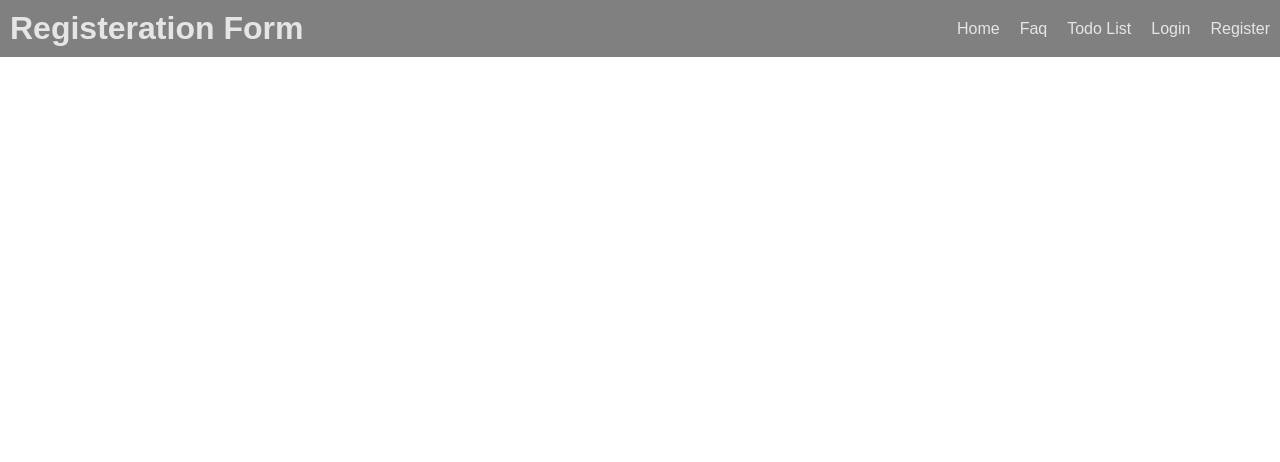
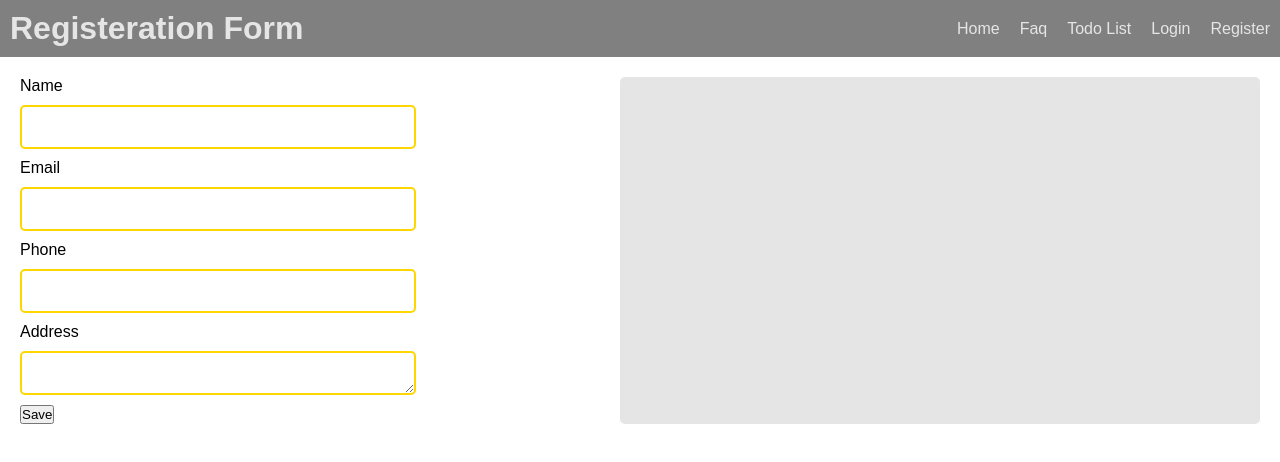
Before and after one commit to 3uzamil/react-project, a React (Vite) app: page /Register in a window 1280 px wide. Shown: the top 462 px of the page. Built offline with nearby package versions, Linux system fonts and the light colour scheme.

Commit message:
fix: design registration page

```diff
--- a/src/index.css
+++ b/src/index.css
@@ -21,7 +21,7 @@ a {
   color: #e5e5e5;
   text-decoration: none;
 }
-button:hover{
+button:hover {
   cursor: pointer;
 }
 .loginForm {
@@ -33,18 +33,46 @@ button:hover{
   flex-direction: column;
   gap: 20px;
 }
-.loginForm input{
+.loginForm input {
   height: 30px;
   margin: 5px;
   padding: 0 5px;
   outline: none;
 }
-.loginForm button{
+.loginForm button {
   background-color: gray;
   border: 2px solid #e5e5e5;
   border-radius: 5px;
   color: #e5e5e5;
   padding: 5px 10px;
+}
+.registerationSection {
+  display: flex;
+  justify-content: space-between;
+  margin: 0 20px;
+}
+.form {
+  display: flex;
+  align-items: start;
+  flex-direction: column;
+  margin-right: 20px;
+  gap: 10px;
+  flex-basis: 30%;
+}
+.form input,
+.form textarea {
+  height: 30px;
+  width: 100%;
+  padding: 5px 10px;
+  outline: none;
+  border: 2px solid gold;
+  border-radius: 5px;
+}
+.outputContainer {
+  flex-basis: 50%;
+  background-color: #e5e5e5;
+  border-radius: 5px;
+  padding: 10px;
 }
 @media (max-width: 786px) {
   .headerNavbar {
@@ -52,4 +80,8 @@ button:hover{
     flex-direction: column;
     gap: 15px;
   }
+  .registerationSection {
+    flex-direction: column;
+    justify-content: center;
+  }
 }
--- a/src/pages/Register.jsx
+++ b/src/pages/Register.jsx
@@ -5,6 +5,21 @@ export default function Register() {
   return (
     <>
     <Header pageName={"Registeration Form"} />
+    <section className='registerationSection'>
+    <form className='form'>
+        <label>Name</label>
+        <input type="text" name='name' required/>
+        <label>Email</label>
+        <input type="text" name='email' required/>
+        <label>Phone</label>
+        <input type="text" name='phone' required/>
+        <label>Address</label>
+        <textarea type="text" name='address' required/>
+        <button type="submit">Save</button>
+    </form>
+    <div className='outputContainer'>
+    </div>
+    </section>
     </>
   )
 }
```
